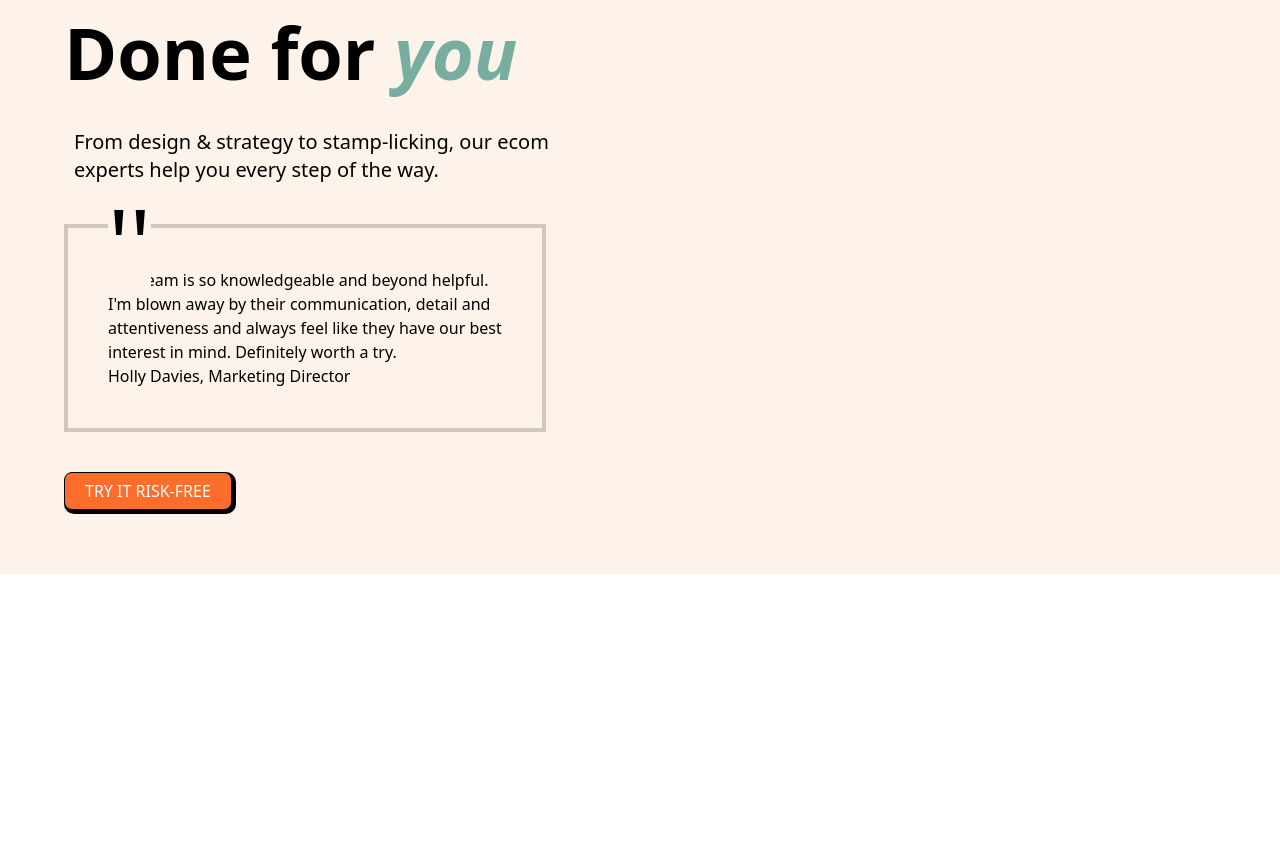
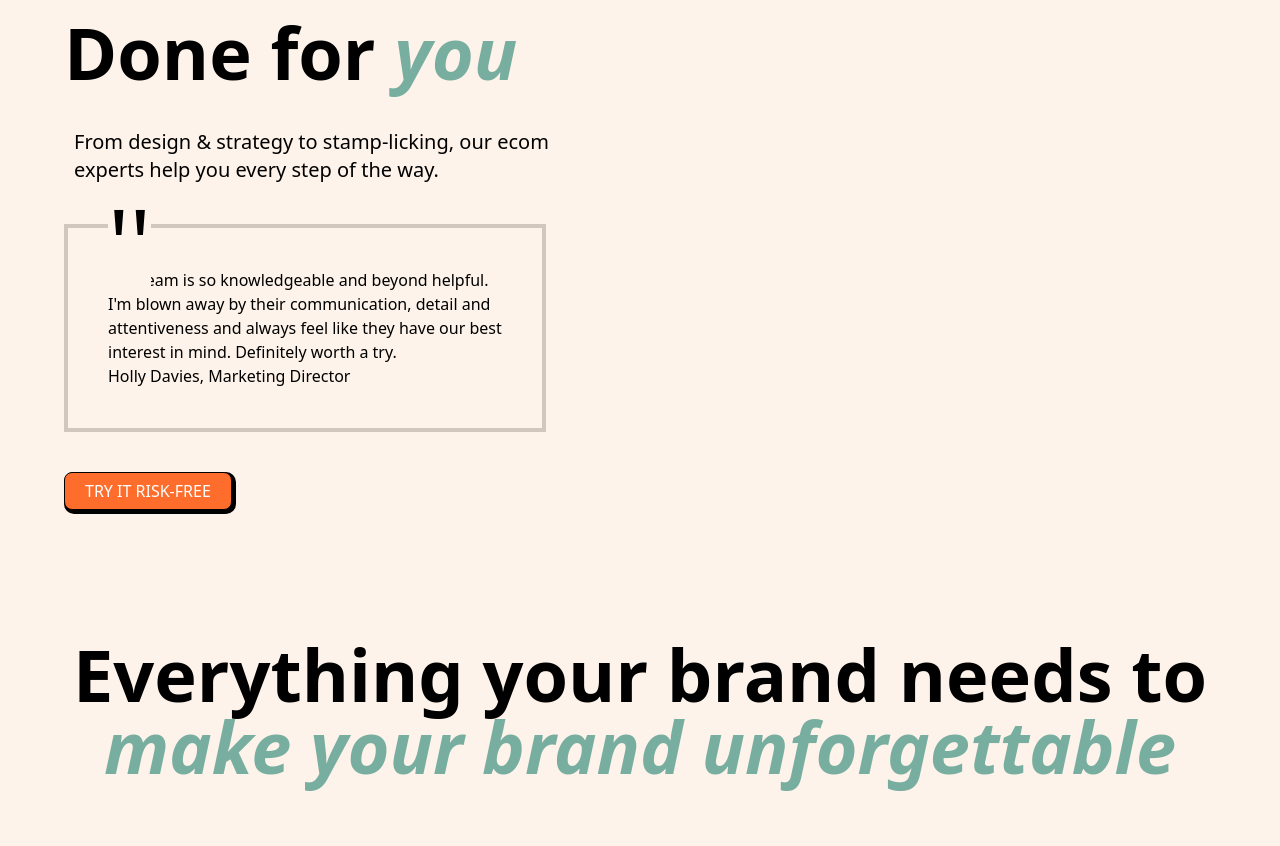
Before and after one commit to ArfanFahad/PostPilotNew, a plain HTML site: page index.html in a window 1280 px wide. Shown: the part 4421-5267 px from the top of the page. Before the commit the page ends 4995 px from the top, so only its background shows below. Drawn offline with nearby package versions, Linux system fonts and the light colour scheme.

Commit message:
started the new grid section

```diff
--- a/index.html
+++ b/index.html
@@ -215,6 +215,20 @@
 
     </section>
 
+
+    <!--Rectangular Grid-->
+    <section>
+      <!--This is the header of the grid-->
+      <div>
+        <h1 class="bg-longHero p-16 text-7xl text-center font-bold">Everything your brand needs to <br><span class="text-heroDeep italic">make your brand unforgettable</span></h1>
+      </div>
+
+      <!--this is the first-->
+      <div>
+
+      </div>
+    </section>
+
   </div>
 </body>
 </html>
```
